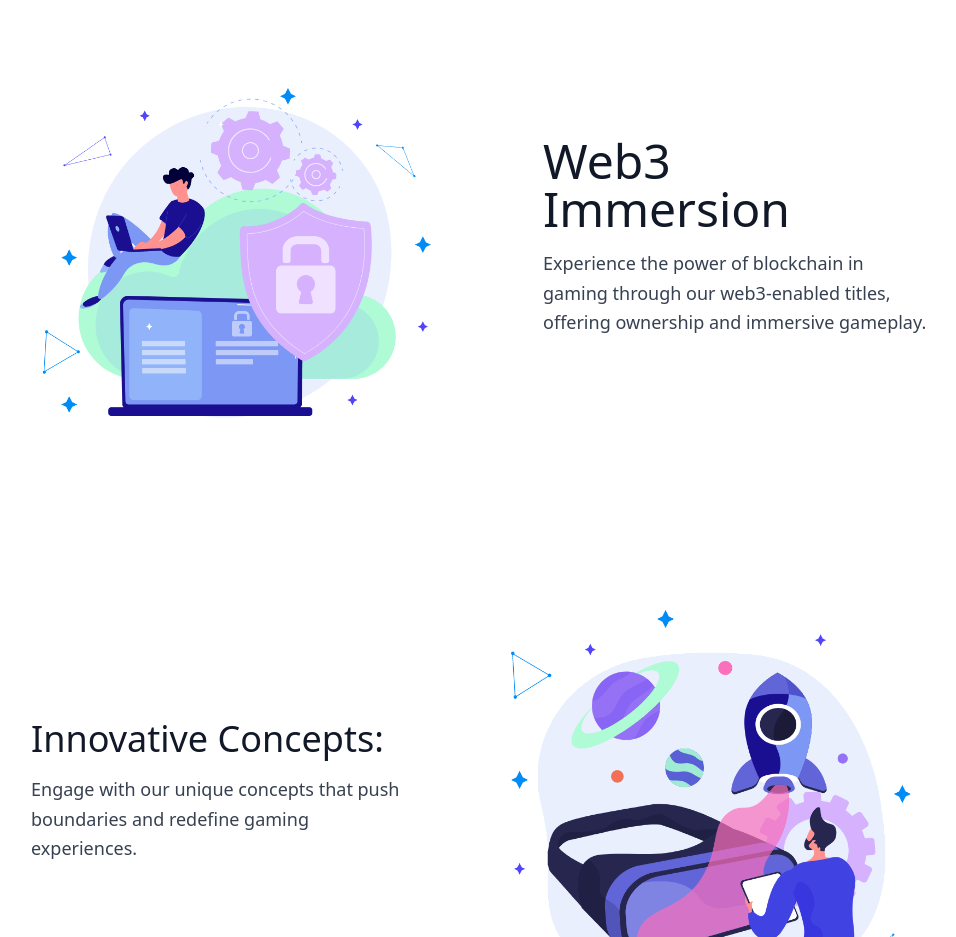
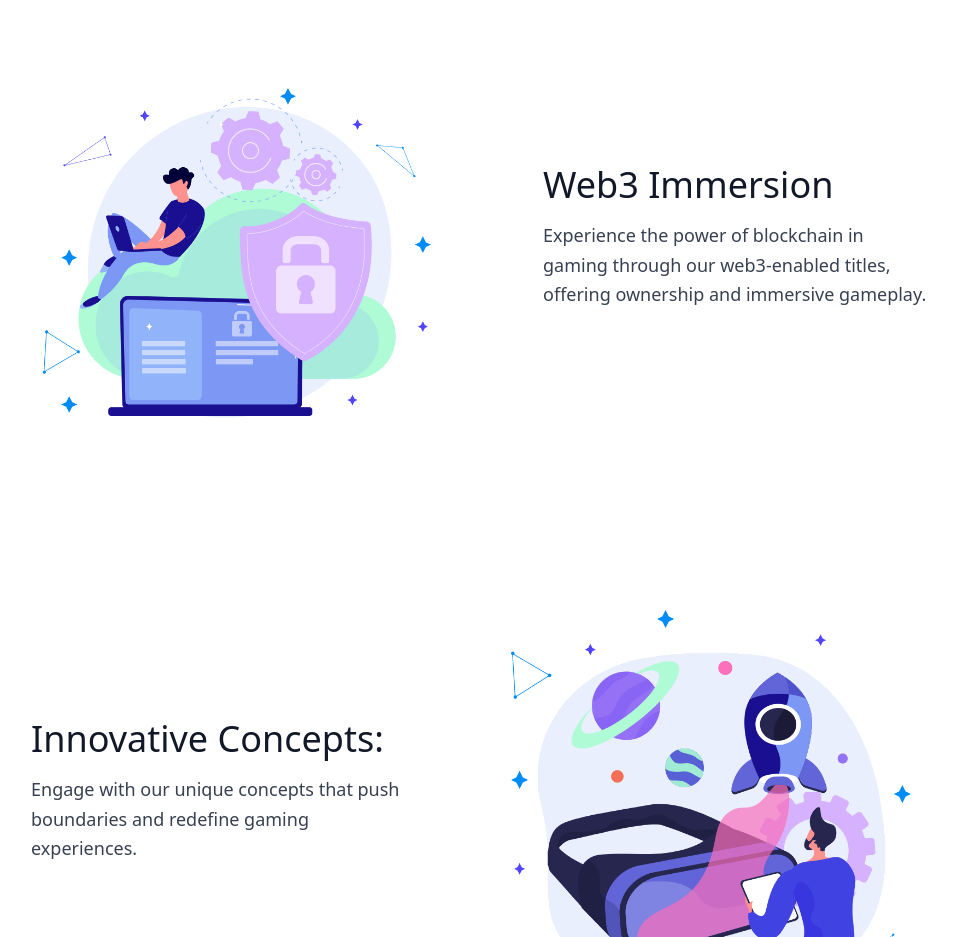
Before and after one commit to mgguild/ai-games, a Next.js app: page / in a window 1280 px wide. Shown: the part 4280-5217 px from the top of the page, without its empty margins (113-1069 px from the left). Built offline with nearby package versions, Linux system fonts and the light colour scheme.

Commit message:
Change text size #28

```diff
--- a/src/app/games/Games.tsx
+++ b/src/app/games/Games.tsx
@@ -80,7 +80,7 @@ const Games = () => {
                     </div>
 
                     <div className="lg:flex-grow md:w-1/2 lg:pr-24 md:pr-16 flex flex-col md:items-start md:text-left mb-16 md:mb-0 items-center text-center">
-                        <h1 className="title-font sm:text-5xl text-4xl mb-4 font-medium text-gray-900">Web3 Immersion
+                        <h1 className="title-font sm:text-4xl text-3xl mb-4 font-medium text-gray-900">Web3 Immersion
                         </h1>
                         <p className="mb-8 leading-relaxed text-lg">Experience the power of blockchain in gaming through our web3-enabled titles, offering ownership and immersive gameplay.</p>
                         {/* <div className="flex justify-center">
```
